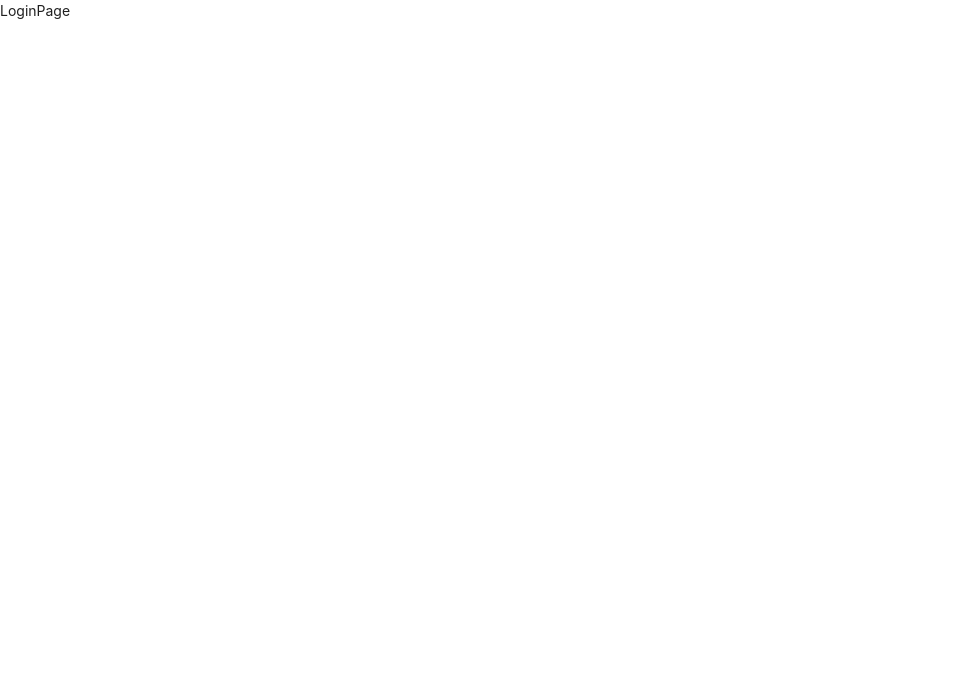
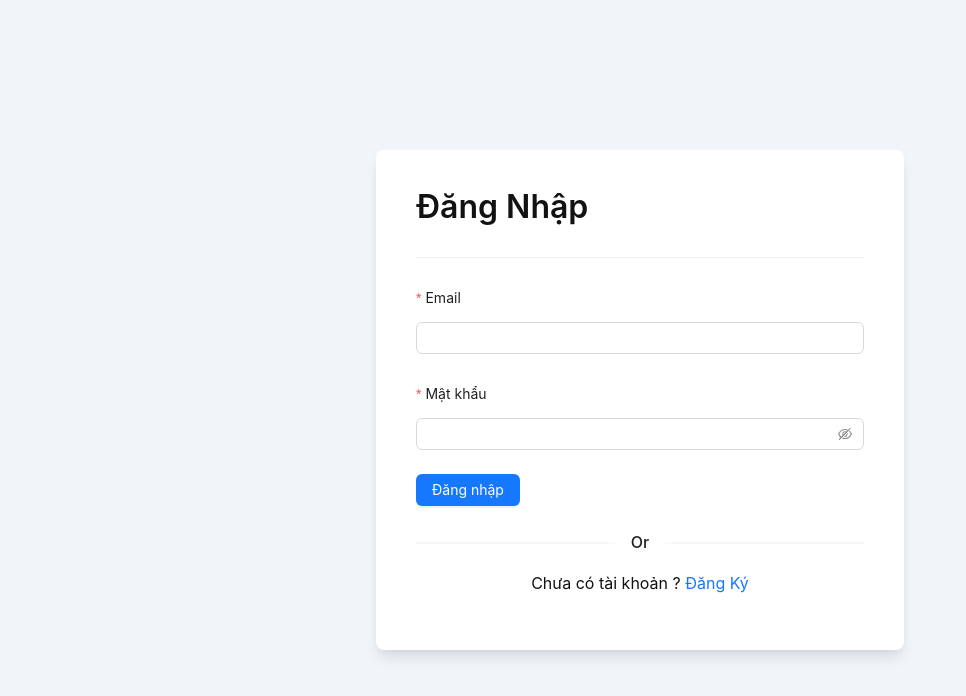
Before and after one commit to vuvansy/react-fresher-ts-book, a React (Vite) app: page /login in a window 1280 px wide. Shown: the top 696 px of the page, without its empty margins (0-966 px from the left). Built offline with nearby package versions, Linux system fonts and the light colour scheme.

Commit message:
Chức năng Login

```diff
--- /dev/null
+++ b/src/pages/client/auth/login.scss
@@ -0,0 +1,166 @@
+:root {
+    --color-white: #ffffff;
+    --color-light: #f1f5f9;
+    --color-black: #121212;
+    --color-night: #001632;
+    --color-red: #f44336;
+    --color-blue: #1a73e8;
+    --color-gray: #80868b;
+    --color-grayish: #dadce0;
+    --shadow-normal: 0 1px 3px 0 rgba(0, 0, 0, 0.1),
+        0 1px 2px 0 rgba(0, 0, 0, 0.06);
+    --shadow-medium: 0 4px 6px -1px rgba(0, 0, 0, 0.1),
+        0 2px 4px -1px rgba(0, 0, 0, 0.06);
+    --shadow-large: 0 10px 15px -3px rgba(0, 0, 0, 0.1),
+        0 4px 6px -2px rgba(0, 0, 0, 0.05);
+}
+.login-page {
+    color: var(--color-black);
+    background: var(--color-light);
+    // Components
+    .container {
+        display: flex;
+        justify-content: center;
+        align-items: center;
+        max-width: 80rem;
+        min-height: 100vh;
+        // width: 100%;
+        padding: 0 2rem;
+        margin: 0 auto;
+    }
+    .text {
+        font-family: inherit;
+        line-height: inherit;
+        text-transform: unset;
+        text-rendering: optimizeLegibility;
+        &-large {
+            font-size: 2rem;
+            font-weight: 600;
+            color: var(--color-black);
+        }
+        &-normal {
+            font-size: 1rem;
+            font-weight: 400;
+            color: var(--color-black);
+        }
+        &-links {
+            font-size: 1rem;
+            font-weight: 400;
+            color: var(--color-blue);
+            &:hover {
+                text-decoration: underline;
+            }
+        }
+    }
+    // Main
+    .main {
+        .wrapper {
+            max-width: 28rem;
+            width: 100%;
+            margin: 2rem auto;
+            padding: 2rem 2.5rem;
+            border: none;
+            outline: none;
+            border-radius: 0.5rem;
+            color: var(--color-black);
+            background: var(--color-white);
+            box-shadow: var(--shadow-large);
+            .form {
+                width: 100%;
+                height: auto;
+                margin-top: 2rem;
+                .input-control {
+                    display: flex;
+                    align-items: center;
+                    justify-content: space-between;
+                    margin-bottom: 1.25rem;
+                }
+                .input-field {
+                    font-family: inherit;
+                    font-size: 1rem;
+                    font-weight: 400;
+                    line-height: inherit;
+                    width: 100%;
+                    height: auto;
+                    padding: 0.75rem 1.25rem;
+                    border: none;
+                    outline: none;
+                    border-radius: 2rem;
+                    color: var(--color-black);
+                    background: var(--color-light);
+                    text-transform: unset;
+                    text-rendering: optimizeLegibility;
+                }
+                .input-submit {
+                    font-family: inherit;
+                    font-size: 1rem;
+                    font-weight: 500;
+                    line-height: inherit;
+                    cursor: pointer;
+                    min-width: 40%;
+                    height: auto;
+                    padding: 0.65rem 1.25rem;
+                    border: none;
+                    outline: none;
+                    border-radius: 2rem;
+                    color: var(--color-white);
+                    background: var(--color-blue);
+                    box-shadow: var(--shadow-medium);
+                    text-transform: capitalize;
+                    text-rendering: optimizeLegibility;
+                }
+            }
+            .striped {
+                display: flex;
+                flex-direction: row;
+                justify-content: center;
+                align-items: center;
+                margin: 1rem 0;
+                &-line {
+                    flex: auto;
+                    flex-basis: auto;
+                    border: none;
+                    outline: none;
+                    height: 2px;
+                    background: var(--color-grayish);
+                }
+                &-text {
+                    font-family: inherit;
+                    font-size: 1rem;
+                    font-weight: 500;
+                    line-height: inherit;
+                    color: var(--color-black);
+                    margin: 0 1rem;
+                }
+            }
+            .method {
+                &-control {
+                    margin-bottom: 1rem;
+                }
+                &-action {
+                    font-family: inherit;
+                    font-size: 0.95rem;
+                    font-weight: 500;
+                    line-height: inherit;
+                    display: flex;
+                    justify-content: center;
+                    align-items: center;
+                    width: 100%;
+                    height: auto;
+                    padding: 0.35rem 1.25rem;
+                    outline: none;
+                    border: 2px solid var(--color-grayish);
+                    border-radius: 2rem;
+                    color: var(--color-black);
+                    background: var(--color-white);
+                    text-transform: capitalize;
+                    text-rendering: optimizeLegibility;
+                    transition: all 0.35s ease;
+                    &:hover {
+                        background: var(--color-light);
+                    }
+                }
+            }
+        }
+    }
+}
--- a/src/pages/client/auth/login.tsx
+++ b/src/pages/client/auth/login.tsx
@@ -1,9 +1,92 @@
+import { App, Button, Divider, Form, Input } from 'antd';
+import { Link, useNavigate } from 'react-router-dom';
+import './login.scss';
+import { useState } from 'react';
+import type { FormProps } from 'antd';
+import { loginAPI } from '@/services/api';
+
+type FieldType = {
+    username: string;
+    password: string;
+};
 
 
 const LoginPage = () => {
+
+    const navigate = useNavigate();
+    const [isSubmit, setIsSubmit] = useState(false);
+    const { message, notification } = App.useApp();
+
+    const onFinish: FormProps<FieldType>['onFinish'] = async (values) => {
+        // console.log(values);
+        const { username, password } = values;
+        setIsSubmit(true);
+        const res = await loginAPI(username, password);
+        setIsSubmit(false);
+        if (res?.data) {
+            localStorage.setItem('access_token', res.data.access_token);
+            message.success("Đăng nhập tài khoản thành công!");
+            navigate("/")
+        } else {
+            notification.error({
+                message: "Có lỗi xảy ra",
+                description:
+                    res.message && Array.isArray(res.message) ? res.message[0] : res.message,
+                duration: 5
+            })
+        }
+    }
+
     return (
-        <div>
-            LoginPage
+        <div className="login-page">
+            <main className="main">
+                <div className="container">
+                    <section className="wrapper">
+                        <div className="heading">
+                            <h2 className="text text-large">Đăng Nhập</h2>
+                            <Divider />
+                        </div>
+                        <Form
+                            name="login-form"
+                            onFinish={onFinish}
+                            autoComplete="off"
+                        >
+                            <Form.Item<FieldType>
+                                labelCol={{ span: 24 }} //whole column
+                                label="Email"
+                                name="username"
+                                rules={[
+                                    { required: true, message: 'Email không được để trống!' },
+                                    { type: "email", message: "Email không đúng định dạng!" }
+                                ]}
+                            >
+                                <Input />
+                            </Form.Item>
+                            <Form.Item<FieldType>
+                                labelCol={{ span: 24 }} //whole column
+                                label="Mật khẩu"
+                                name="password"
+                                rules={[{ required: true, message: 'Mật khẩu không được để trống!' }]}
+                            >
+                                <Input.Password />
+                            </Form.Item>
+                            <Form.Item>
+                                <Button type="primary" htmlType="submit" loading={isSubmit}>
+                                    Đăng nhập
+                                </Button>
+                            </Form.Item>
+                            <Divider>Or</Divider>
+                            <p className="text text-normal" style={{ textAlign: "center" }}>
+                                Chưa có tài khoản ?
+                                <span>
+                                    <Link to='/register' > Đăng Ký </Link>
+                                </span>
+                            </p>
+                            <br />
+                        </Form>
+                    </section>
+                </div>
+            </main>
         </div>
     )
 }
--- a/src/pages/client/auth/register.tsx
+++ b/src/pages/client/auth/register.tsx
@@ -1,4 +1,4 @@
-import { App, Button, Divider, Form, Input, message } from 'antd';
+import { App, Button, Divider, Form, Input } from 'antd';
 import type { FormProps } from 'antd';
 import { useState } from 'react';
 import { Link, useNavigate } from 'react-router-dom';
```
